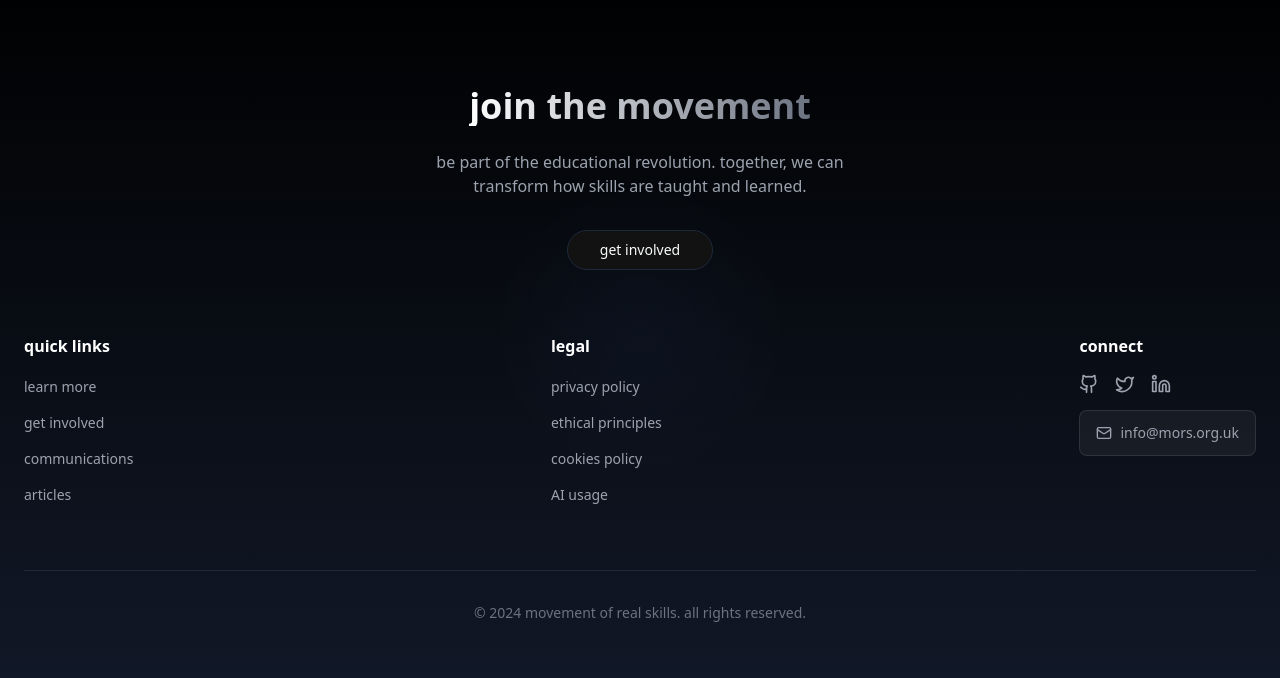
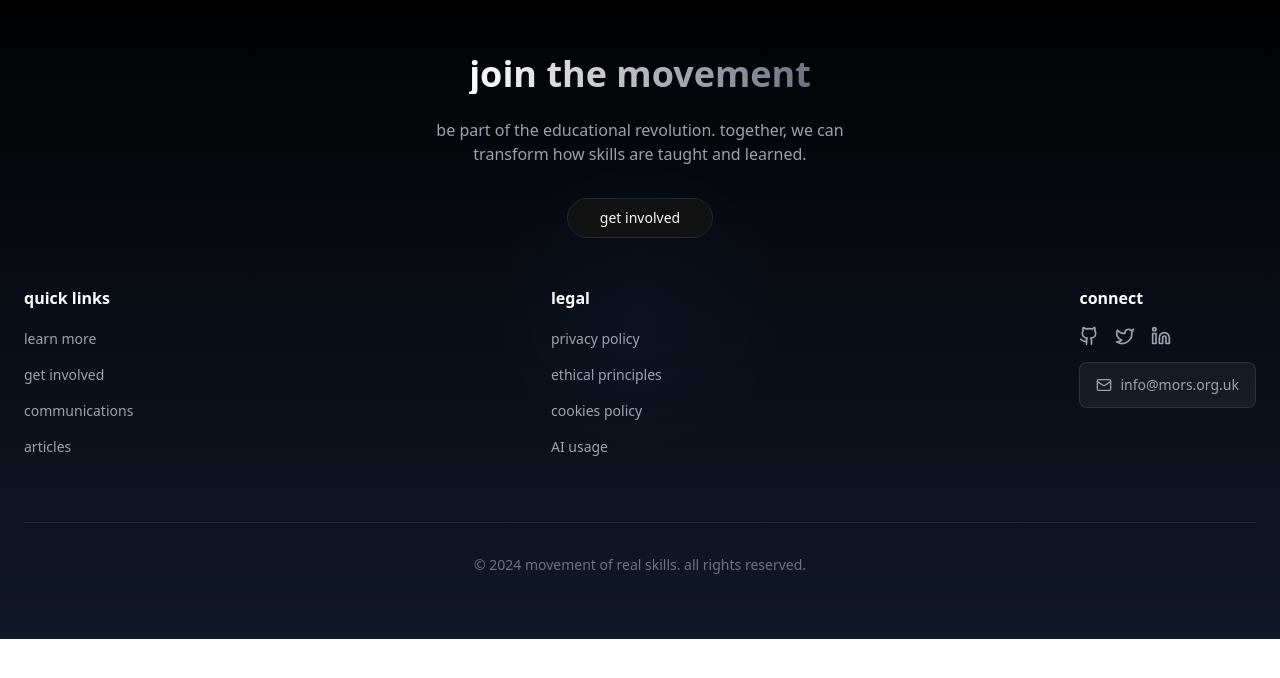
Before and after one commit to theonewithpooh-bear/mors, a React (Vite) app: page / in a window 1280 px wide. Shown: the part 842-1520 px from the top of the page. After the commit the page ends 1481 px from the top, so only its background shows below. Built offline with nearby package versions, Linux system fonts and the light colour scheme.

Commit message:
Move components up in structure
Rearranged the component structure to improve organization and accessibility within the project.
[skip gpt_engineer]

```diff
--- a/src/components/Footer.jsx
+++ b/src/components/Footer.jsx
@@ -14,9 +14,9 @@ const Footer = () => {
         <div className="w-[300px] h-[300px] bg-[radial-gradient(circle_at_center,#3b82f640_0%,transparent_70%)] animate-glow-dance" />
       </div>
 
-      <div className="relative container mx-auto px-6 pt-32 pb-16">
+      <div className="relative container mx-auto px-6 pt-24 pb-16">
         {isIndexPage && (
-          <div className="flex flex-col items-center text-center mb-16">
+          <div className="flex flex-col items-center text-center mb-12">
             <h2 className="text-4xl font-bold bg-clip-text text-transparent bg-gradient-to-r from-white to-gray-500 mb-6">
               join the movement
             </h2>
```
